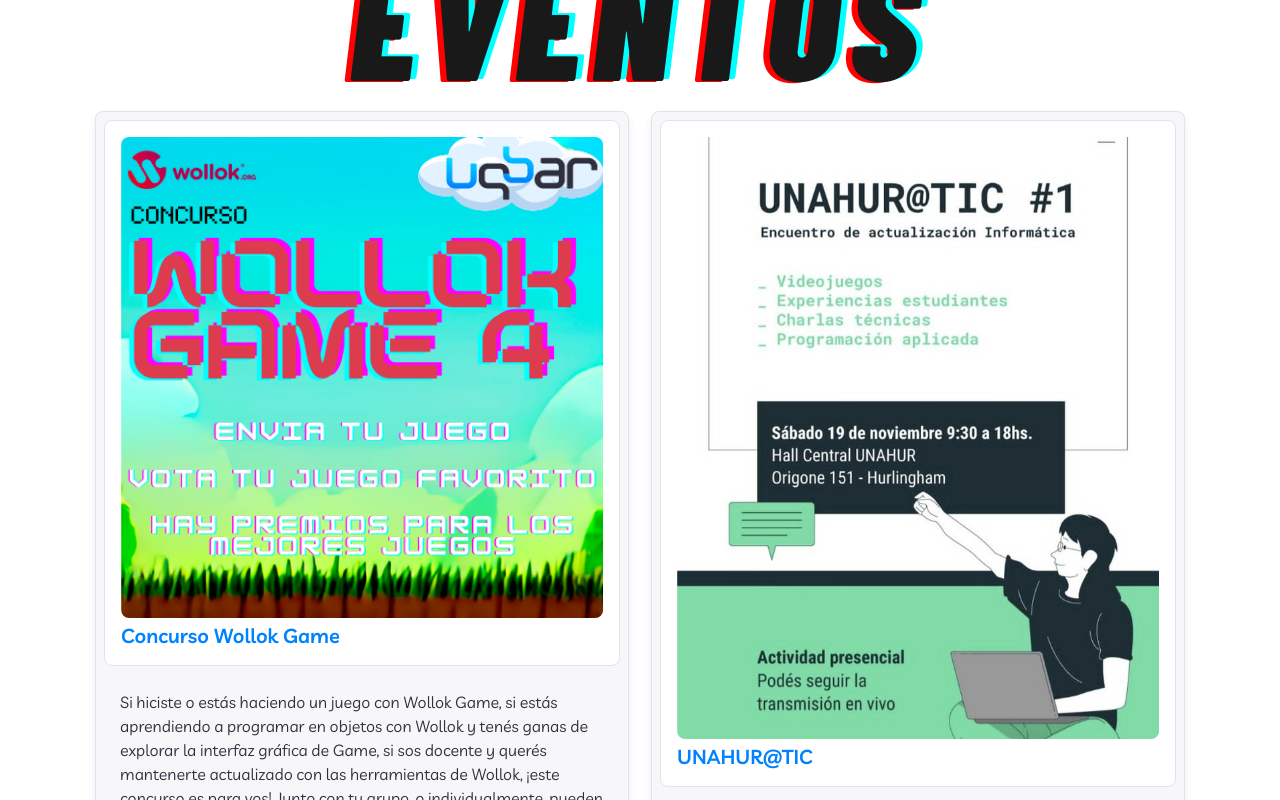
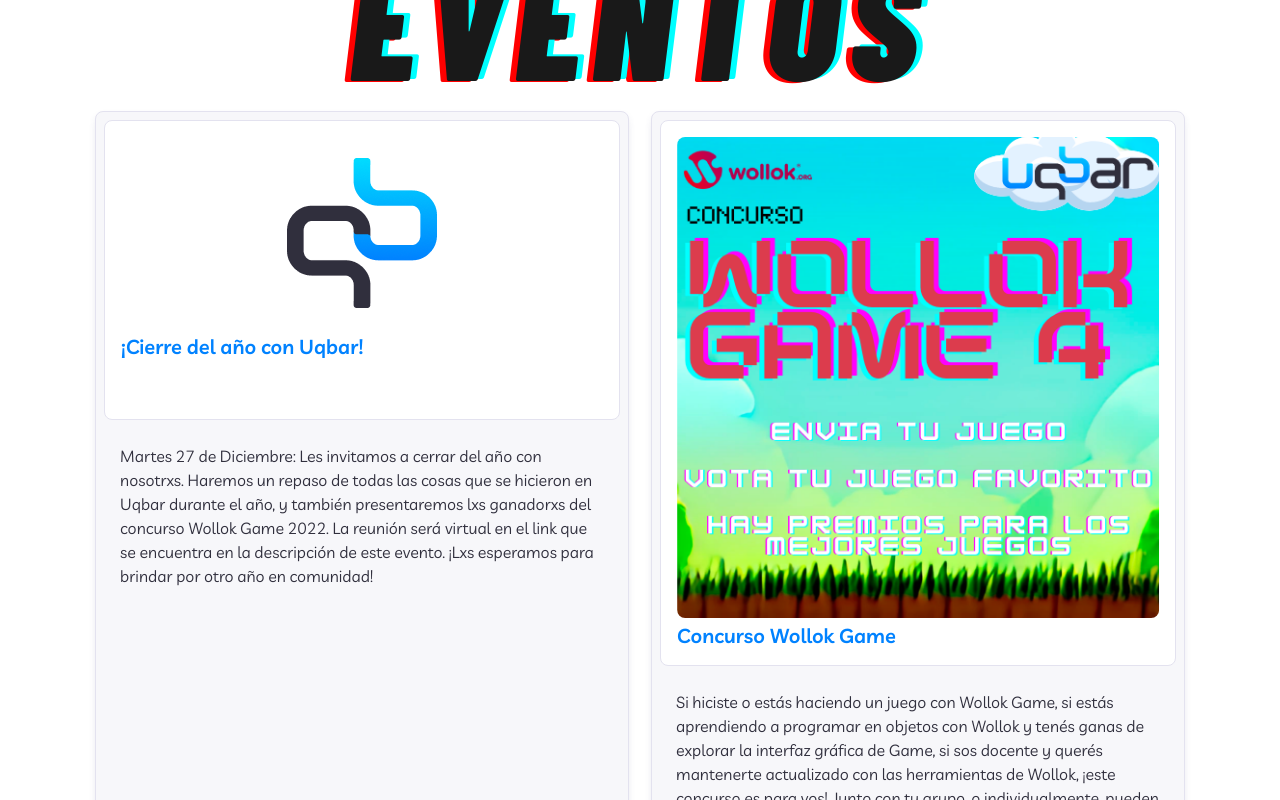
Before and after one commit to uqbar-project/uqbar-landing, a React (Create React App) app: page / in a window 1280 px wide. Shown: the part 1200-2000 px from the top of the page. Built offline with nearby package versions, Linux system fonts and the light colour scheme; no server answers.

Commit message:
Update evento fin de año

```diff
--- a/src/components/eventos/Index.js
+++ b/src/components/eventos/Index.js
@@ -13,25 +13,25 @@ import ultimoEvento2021 from "./imgs/ultimo-evento-2021.jpg";
 import softwareLibre2022 from "./imgs/software-libre-2022.jpg";
 import maquinasVirtuales2022 from "./imgs/maquinas-virtuales-2022.jpg"
 import unahurTic from "./imgs/unahur-tic.jpeg"
+import uqbarLogo from "./imgs/uqbar.png"
 
 export function EventosActuales() {
   return (
     <UqbarCardGrid>
       <UqbarCard
+        link="https://utn.zoom.us/j/87016722899"
+        projectLogo={uqbarLogo}
+        projectName="¡Cierre del año con Uqbar!"
+        projectDescription="Martes 27 de Diciembre: Les invitamos a cerrar del año con nosotrxs.
+        Haremos un repaso de todas las cosas que se hicieron en Uqbar durante el año, y también presentaremos lxs ganadorxs del concurso Wollok Game 2022. La reunión será virtual en el link que se encuentra en la descripción de este evento.
+        ¡Lxs esperamos para brindar por otro año en comunidad!"
+      />
+
+      <UqbarCard
         link="https://docs.google.com/document/d/e/2PACX-1vQUxRzRAH_dUPMIO-N39x8F_mHDTa_DJb9ENgSxoEn4Ezb09PdzGr6pyD4UUv9Nm5-n1oVVBFD2B9Pu/pub"
         projectLogo={concursoWollokGame2022}
         projectName="Concurso Wollok Game"
         projectDescription="Si hiciste o estás haciendo un juego con Wollok Game, si estás aprendiendo a programar en objetos con Wollok y tenés ganas de explorar la interfaz gráfica de Game, si sos docente y querés mantenerte actualizado con las herramientas de Wollok, ¡este concurso es para vos! Junto con tu grupo, o individualmente, pueden hacer el juego que prefieran, presentarlo, que sea analizado por el jurado y que el público dé su opinión."
-      />
-      <UqbarCard
-        link="https://www.instagram.com/p/ClHPR0vPE-7/?utm_source=ig_web_copy_link"
-        projectLogo={unahurTic}
-        projectName="UNAHUR@TIC"
-        projectDescription='Encuentro de actualización Informática. Es una actividad que va a realizarse a en la Unahur @unahurlingham.
-        📆 Sábado 19/11 Para destacar:
-        ⏱11hs Débora Fortini "El software libre te lleva al mundial"
-        ⏱14hs Gerardo Gonzalez Tulian "De wollok a ..."
-        '
       />
     </UqbarCardGrid>
   )
@@ -45,6 +45,17 @@ export default function Eventos() {
 
       <h2>2022</h2>
       <UqbarCardGrid>
+        <UqbarCard
+          link="https://www.instagram.com/p/ClHPR0vPE-7/?utm_source=ig_web_copy_link"
+          projectLogo={unahurTic}
+          projectName="UNAHUR@TIC"
+          projectDescription='Encuentro de actualización Informática. Es una actividad que va a realizarse a en la Unahur @unahurlingham.
+          📆 Sábado 19/11 Para destacar:
+          ⏱11hs Débora Fortini "El software libre te lleva al mundial"
+          ⏱14hs Gerardo Gonzalez Tulian "De wollok a ..."
+          '
+        />
+
         <UqbarCard
           link="https://docs.google.com/document/d/e/2PACX-1vR6zTgX7xcT_IMwnpO56kaDBLiafHFce4Y1P12kdN_Goyi2Pc6nlVLLkUf6DlrOgCVFF-TpZ27Rp1p2/pub"
           projectLogo={softwareLibre2022}
--- a/src/components/proyectos/Index.js
+++ b/src/components/proyectos/Index.js
@@ -60,7 +60,7 @@ export default function Proyectos() {
           link="https://github.com/uqbar-taller-de-lenguajes/taller-2017/wiki"
           projectLogo="https://raw.githubusercontent.com/wiki/uqbar-taller-de-lenguajes/taller-2017/images/temas.jpg"
           projectName="Taller de lenguajes"
-          projectDescription="Taler dictado en 2017 para aprender a construir las herramientas que definen un lenguaje desde un enfoque práctico."
+          projectDescription="Taller dictado en 2017 para aprender a construir las herramientas que definen un lenguaje desde un enfoque práctico."
         />
         <UqbarCard
           link="http://arena.uqbar-project.org/"
```
Also changed, not shown: src/components/eventos/imgs/uqbar.png (added).
